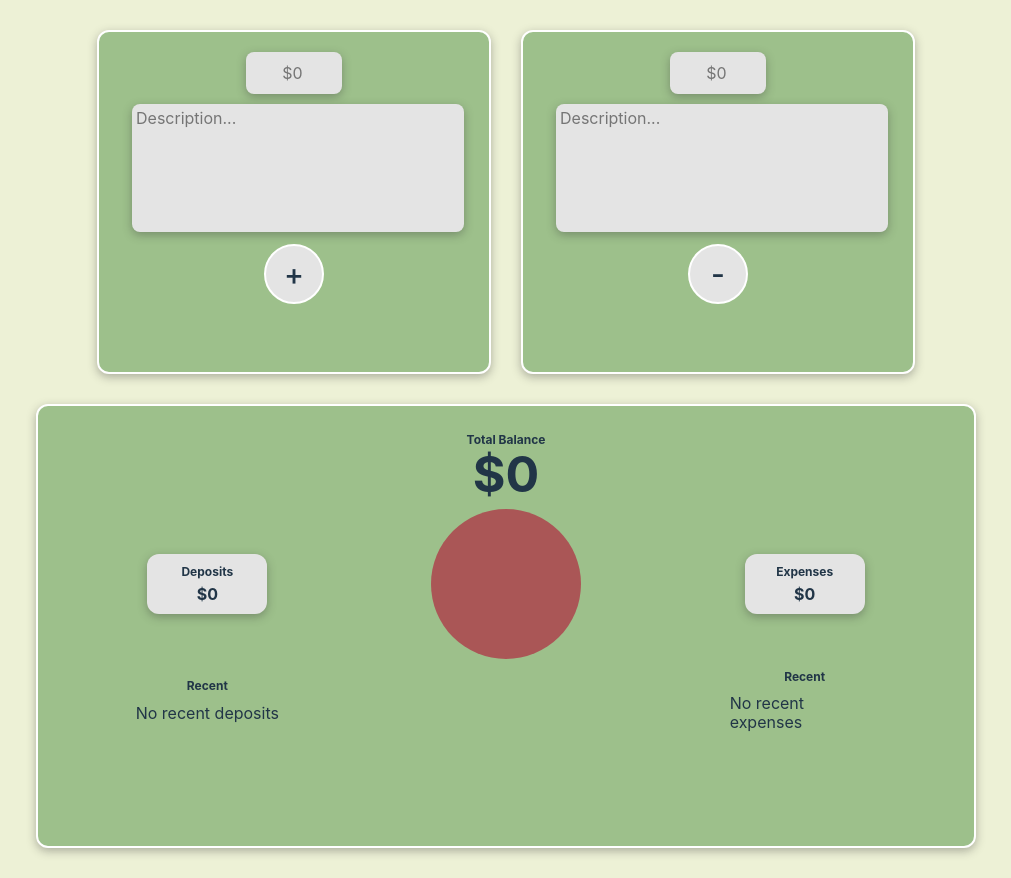
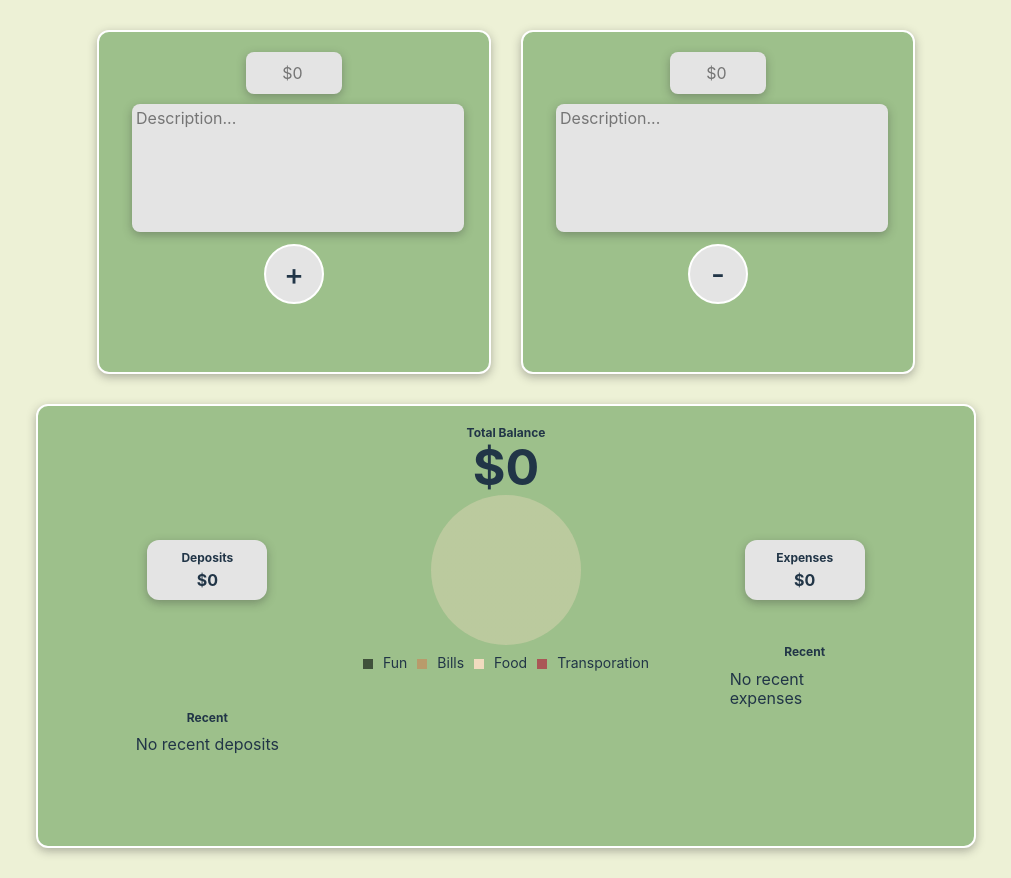
Before and after one commit to Jake-Zaruba/weekly-challenge-1, a React (Vite) app: page / in a window 1280 px wide. Shown: the whole page, without its empty margins (134-1145 px from the left). Built offline with nearby package versions, Linux system fonts and the light colour scheme.

Commit message:
Added chart legend + animation
Animated the chart upon new expense entries. Added a legend below the chart to label expenses.

```diff
--- a/src/App.jsx
+++ b/src/App.jsx
@@ -180,6 +180,7 @@ function App() {
         billsSum={billsSum}
         foodSum={foodSum}
         transportationSum={transportationSum}
+        btnClicked={btnClicked}
       />
     </div>
   );
--- a/src/components/Balance.jsx
+++ b/src/components/Balance.jsx
@@ -16,6 +16,7 @@ export default function Balance({
   billsSum,
   foodSum,
   transportationSum,
+  btnClicked,
 }) {
   return (
     <div className="balance-container">
@@ -60,7 +61,18 @@ export default function Balance({
         billsSum={billsSum}
         foodSum={foodSum}
         transportationSum={transportationSum}
+        btnClicked={btnClicked}
       />
+      <div className="legend">
+        <div className="legend-icon"></div>
+        <span>Fun</span>
+        <div className="legend-icon"></div>
+        <span>Bills</span>
+        <div className="legend-icon"></div>
+        <span>Food</span>
+        <div className="legend-icon"></div>
+        <span>Transporation</span>
+      </div>
       <div id="recent-expense">
         <h4>Recent</h4>
         {expenses.length === 0 ? (
--- a/src/components/PieChart.jsx
+++ b/src/components/PieChart.jsx
@@ -5,6 +5,7 @@ export default function PieChart({
   billsPercentage,
   foodPercentage,
   transportationPercentage,
+  btnClicked,
 }) {
   const funAngle = parseInt((funPercentage * 360).toFixed());
   const billsAngle = parseInt((billsPercentage * 360).toFixed());
@@ -21,16 +22,6 @@ export default function PieChart({
 
   const [a, b, c, d] = angleArr;
 
-  // function showSorted() {
-  //   console.log(sortedArr);
-  //   console.log(a, b, c, d);
-  // }
-
-  // const a = 90;
-  // const b = 90;
-  // const c = 90;
-  // const d = 90;
-
   return (
     <>
       {/* <button onClick={() => showSorted()}>hi</button> */}
@@ -42,11 +33,11 @@ export default function PieChart({
           transition: "all 0.3s",
           backgroundImage: `conic-gradient(#698269 0deg ${a}deg, #B99B6B ${a}deg ${
             a + b
-          }deg, #F1DBBF ${a + b}deg ${a + b + c}deg, #AA5656 ${a + b + c}deg ${
-            a + b + c + d
-          }deg)`,
+          }deg, #F1DBBF ${a + b}deg ${a + b + c}deg, #${
+            d === 0 ? "f1dbbf5c" : "AA5656"
+          } ${a + b + c}deg ${a + b + c + d}deg)`,
         }}
-        className="pie-chart"
+        className={!btnClicked ? "pie-chart pie-chart-animation" : "pie-chart"}
       ></div>
     </>
   );
--- a/src/index.css
+++ b/src/index.css
@@ -323,7 +323,14 @@ textarea {
 #recent-expense {
   grid-column: 3;
   grid-row: 3;
+  height: 17.5rem;
   justify-self: center;
+  overflow-y: scroll;
+  scrollbar-width: 0;
+}
+
+#recent-expense::-webkit-scrollbar {
+  display: none;
 }
 
 #recent-deposit p,
@@ -357,3 +364,52 @@ textarea {
   grid-row: 2;
   justify-self: center;
 }
+
+.pie-chart-animation {
+  animation: chartRefresh 0.5s forwards;
+}
+
+@keyframes chartRefresh {
+  0% {
+    transform: rotate(0deg);
+  }
+  100% {
+    transform: rotate(360deg);
+  }
+}
+
+.legend {
+  display: flex;
+  align-items: center;
+  gap: 1rem;
+  grid-column: 2;
+  grid-row: 3;
+  align-self: flex-start;
+  justify-self: center;
+  margin-top: 1rem;
+}
+
+.legend span {
+  font-size: 1.4rem;
+}
+
+.legend-icon {
+  height: 1rem;
+  width: 1rem;
+}
+
+.legend-icon:nth-child(1) {
+  background-color: #40513b;
+}
+
+.legend-icon:nth-child(3) {
+  background-color: #b99b6b;
+}
+
+.legend-icon:nth-child(5) {
+  background-color: #f1dbbf;
+}
+
+.legend-icon:nth-child(7) {
+  background-color: #aa5656;
+}
```
